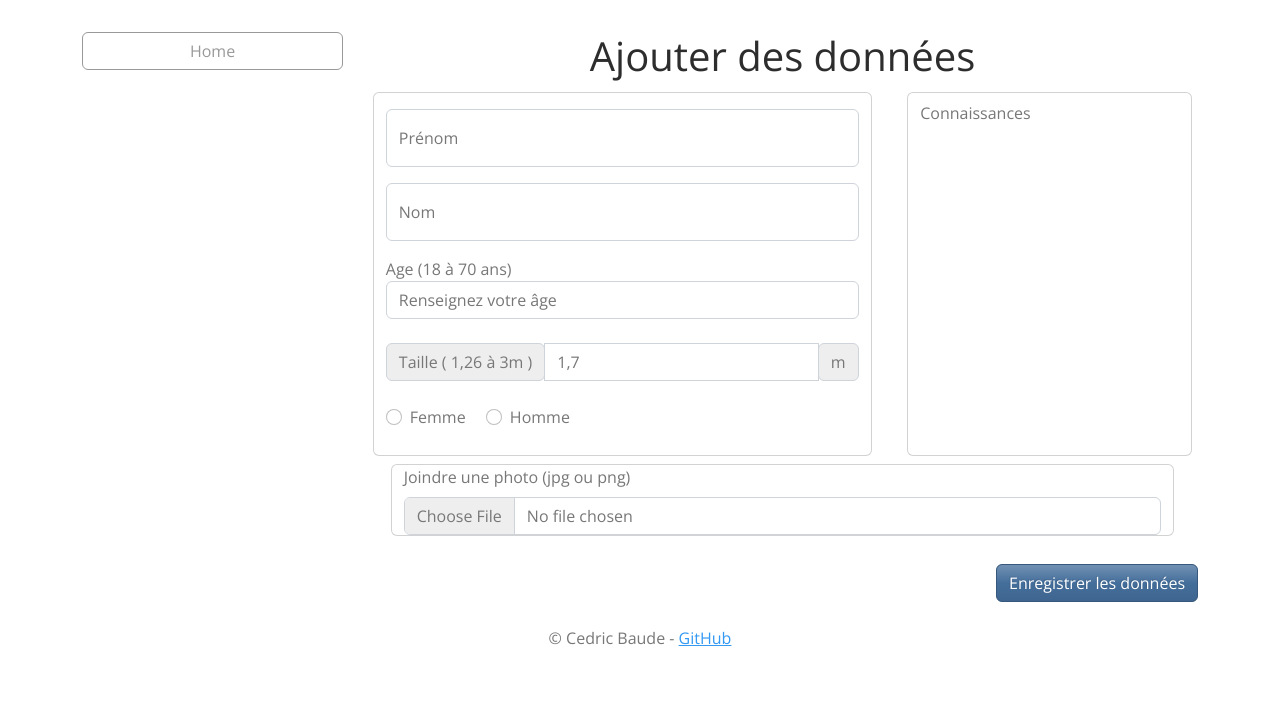
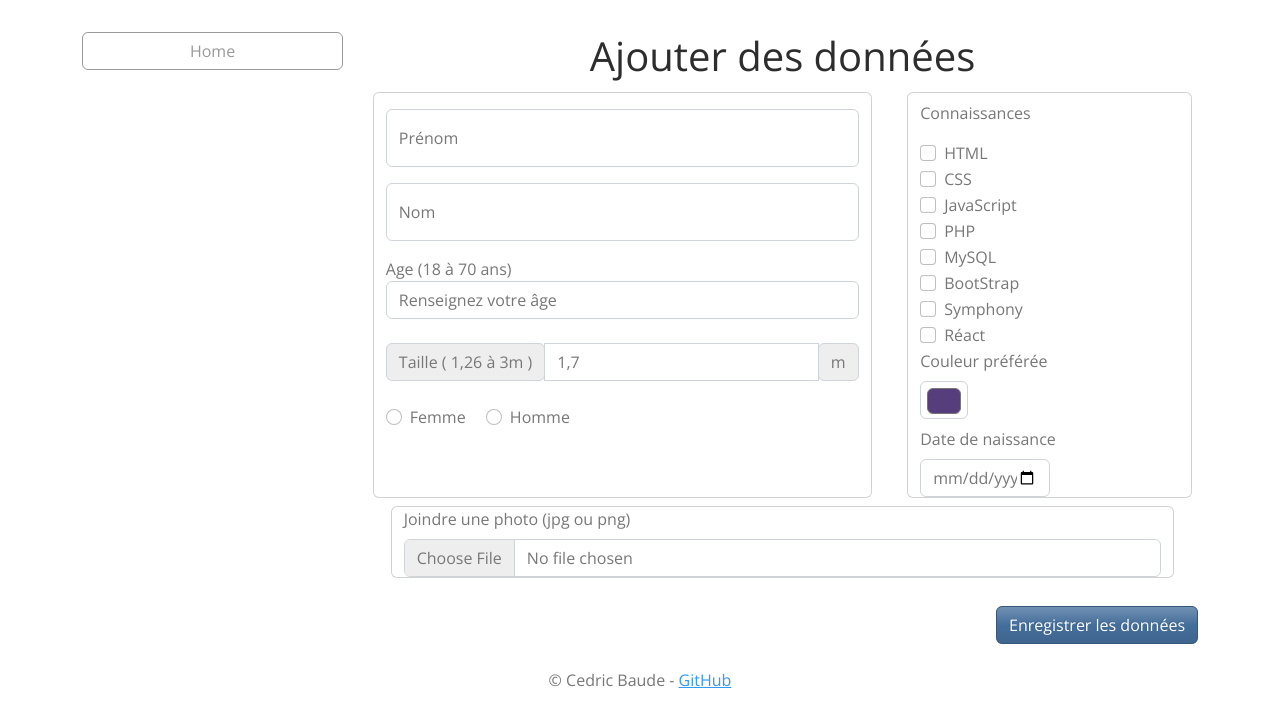
Before and after one commit to CedricBaude/PhP-Test, a PHP site: page /index.php?add_more in a window 1280 px wide. Shown: the part 236-944 px from the top of the page. Before the commit the page ends 882 px from the top, so only its background shows below. Run offline with PHP 8.4, Linux system fonts and the light colour scheme; some libraries are stand-ins or nearby versions.

Commit message:
mise à jour formulaire 3

```diff
--- a/includes/form2.inc.php
+++ b/includes/form2.inc.php
@@ -48,6 +48,63 @@
     </div>
     <div class="connaissances card col-md-4 mx-auto my-1">
       <p class="mt-2">Connaissances</p>
+      <div class="form-check">
+        <input class="form-check-input" type="checkbox"  id="htlm" name="skill-html" value="HTML5" placeholder="html">
+        <label class="form-check-label" for="flexCheckDefault">
+          HTML
+        </label>
+      </div>
+      <div class="form-check">
+        <input class="form-check-input" type="checkbox" id="css" name="skill-css" value="CSS3" placeholder="css">
+        <label class="form-check-label" for="flexCheckDefault">
+          CSS
+        </label>
+      </div>
+      <div class="form-check">
+        <input class="form-check-input" type="checkbox" id="javascript" name="skill-javascript" value="JavaScript" placeholder="javascript">
+        <label class="form-check-label" for="flexCheckDefault">
+          JavaScript
+        </label>
+      </div>
+      <div class="form-check">
+        <input class="form-check-input" type="checkbox" id="php" name="skill-php" value="PHP" placeholder="php">
+        <label class="form-check-label" for="flexCheckDefault">
+          PHP
+        </label>
+      </div>
+      <div class="form-check">
+        <input class="form-check-input" type="checkbox" id="mysql" name="skill-mysl" value="MySQL" placeholder="mysql">
+        <label class="form-check-label" for="flexCheckDefault">
+          MySQL
+        </label>
+      </div>
+      <div class="form-check">
+        <input class="form-check-input" type="checkbox" id="bootstrap" name="skill-bootstrap" value="BootStrap" placeholder="bootstrap">
+        <label class="form-check-label" for="flexCheckDefault">
+          BootStrap
+        </label>
+      </div>
+      <div class="form-check">
+        <input class="form-check-input" type="checkbox" id="symphony" name="skill-symphony" value="Symphony" placeholder="symphony">
+        <label class="form-check-label" for="flexCheckDefault">
+          Symphony
+        </label>
+      </div>
+      <div class="form-check">
+        <input class="form-check-input" type="checkbox" id="react" name="skill-react" value="React" placeholder="react">
+        <label class="form-check-label" for="flexCheckDefault">
+          Réact
+        </label>
+      </div>
+
+      <div>
+        <label for="color" class="form-label">Couleur préférée</label>
+        <input type="color" class="form-control form-control-color" id="color" value="#563d7c" title="Choose your color">
+    </div>
+    <div>
+        <label class="form-label mt-2">Date de naissance</label>
+        <input type="date" class="form-control w-50" id="birthday">
+    </div>
 
     </div>
 
@@ -56,6 +113,8 @@
       <input class="form-control" type="file" id="formFile">
     </div>
 
+
+
   </div>
 
 <br>
```
